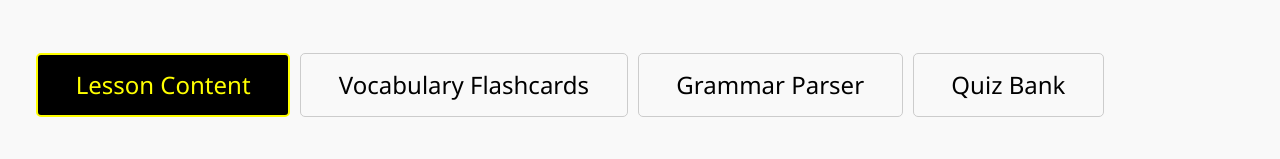
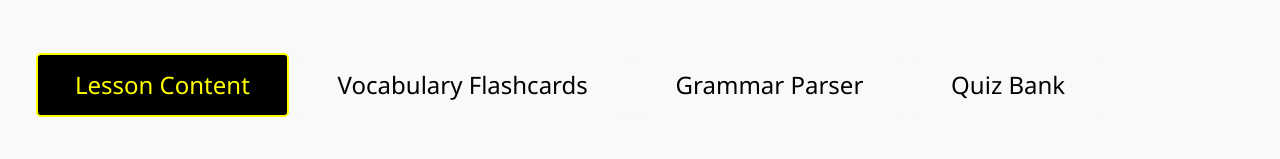
Before and after one commit to SandraF1/KoineGreek, a React (Vite) app in the folder frontend/: page /KoineGreek/learn in a window 1280 px wide. Shown: the part 279-438 px from the top of the page. Built offline with nearby package versions, Linux system fonts and the light colour scheme.

Commit message:
Section buttons

```diff
--- a/frontend/src/styles/global.css
+++ b/frontend/src/styles/global.css
@@ -79,17 +79,18 @@ body {
 .section-buttons button {
   padding: 0.5rem 1rem;
   border-radius: 5px;
-  border: 1px solid #ccc;
+  border: 2px solid transparent; /* keep thickness same for all buttons */
   background-color: #f9f9f9;
   color: black;
   cursor: pointer;
   transition: all 0.2s ease;
   flex: 1 1 auto;
   min-width: 80px;
+  box-sizing: border-box; /* ensures border doesn't change size */
 }
 
 .section-buttons button.active {
-  border: 2px solid #ffff00;
+  border-color: #ffff00; /* only change color, not thickness */
   background-color: #000000;
   color: #ffff00;
 }
```
